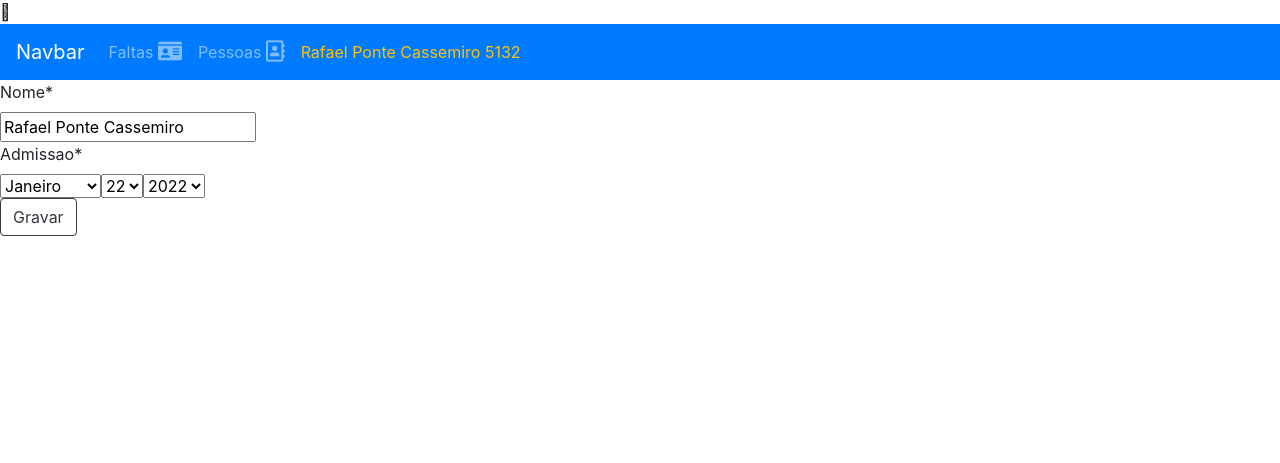
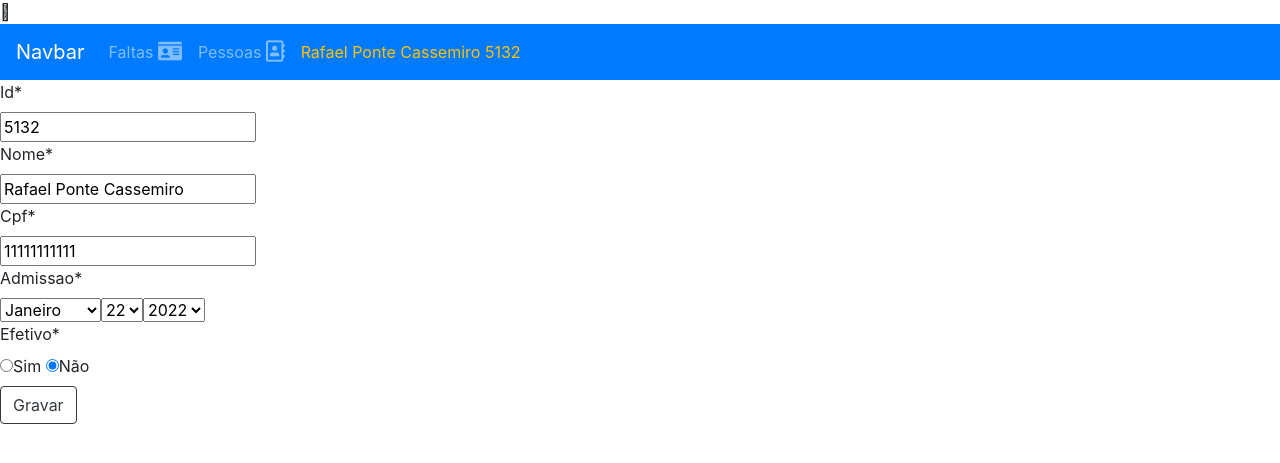
Before and after one commit to rafaelponte89/ficha_frequencia, a Django app: page /pessoas/5132 in a window 1280 px wide. Shown: the top 463 px of the page. Run offline with Django 4.2, Linux system fonts and the light colour scheme; data comes from the database, SQL or seed files in the repository; both versions use the stored data as it was after the commit; some libraries are stand-ins or nearby versions.

Commit message:
Mudança no relatório ficha cem Novos campos no model Pessoa Formatação no CPF e data

```diff
--- a/app_ficha_cem/forms.py
+++ b/app_ficha_cem/forms.py
@@ -1,9 +1,14 @@
 from django import forms
 from .models import Pessoas, Faltas, Faltas_Pessoas
-from django.forms.widgets import SelectDateWidget
+from django.forms.widgets import SelectDateWidget, RadioSelect
 from django.utils.timezone import now
+from .models import Pessoas
 class formularioPessoa(forms.ModelForm):
+    id = forms.CharField(max_length=6, required=True)
     nome = forms.CharField(max_length=150, required=True)
+    cpf = forms.CharField(max_length=11, required=True)
+    efetivo = forms.ChoiceField(choices=Pessoas.EFETIVO,widget= forms.RadioSelect)
+
     admissao =  forms.DateField(initial=now,
     widget=SelectDateWidget(months={1:'Janeiro',
                                     2:'Fevereiro',
@@ -13,7 +18,7 @@ class formularioPessoa(forms.ModelForm):
     )
     class Meta:
         model = Pessoas
-        fields = ['nome','admissao']
+        fields = ['id','nome','cpf','admissao','efetivo']
 
 # formulário tipo de faltas
 class formularioTF(forms.ModelForm):
--- a/app_ficha_cem/models.py
+++ b/app_ficha_cem/models.py
@@ -15,9 +15,15 @@ class Faltas(models.Model):
 
 
 class Pessoas(models.Model):
-    # id = models.CharField(max_length=6, primary_key=True)
+    EFETIVO =  (
+     (True,'Sim'),
+     (False,'Não')
+    )
+    id = models.CharField(max_length=6, primary_key=True)
     nome = models.CharField(max_length=150)
+    cpf = models.CharField(max_length=11, default='11111111111')
     admissao = models.DateField(default='1991-01-01')
+    efetivo = models.BooleanField(choices=EFETIVO, verbose_name='Efetivo: ', default=False)
 
 class Faltas_Pessoas(models.Model):
 
--- a/app_ficha_cem/urls.py
+++ b/app_ficha_cem/urls.py
@@ -3,12 +3,12 @@ from .views import gerar_ficha, faltas, atualizar_pessoa, \
 from django.urls.conf import path
 urlpatterns = [
     path('pessoas/', pessoas, name="listarpessoas"),
-    path('pessoas/<int:pessoa_id>', atualizar_pessoa, name="atualizarpessoa"),
-    path('pessoas/<int:pessoa_id>/faltas', pessoas_faltas, name="lancarfalta" ),
-    path('pessoas/<int:pessoa_id>/fichas', listar_ficha, name='listarficha' ),
-    path('pessoas/<int:pessoa_id>/fichas/<int:ano>', gerar_ficha, name='ficha'),
+    path('pessoas/<str:pessoa_id>', atualizar_pessoa, name="atualizarpessoa"),
+    path('pessoas/<str:pessoa_id>/faltas', pessoas_faltas, name="lancarfalta" ),
+    path('pessoas/<str:pessoa_id>/fichas', listar_ficha, name='listarficha' ),
+    path('pessoas/<str:pessoa_id>/fichas/<int:ano>', gerar_ficha, name='ficha'),
     path('faltas/', faltas, name="listarfaltas"),
-    path('pessoas/<int:pessoa_id>/fichas/encerramento/<int:ano>', encerrar_ano, name='encerrarano' ),
+    path('pessoas/<str:pessoa_id>/fichas/encerramento/<int:ano>', encerrar_ano, name='encerrarano' ),
 
     path('pessoas/<int:pessoa_id>/fichas/<int:ano>/', pdf, name='imprimir'),
 
--- a/app_ficha_cem/views.py
+++ b/app_ficha_cem/views.py
@@ -329,10 +329,10 @@ def buscar_informacoes_ficha(pessoa_id, ano):
     dia_adm= pessoa.admissao.day
     mes_adm = pessoa.admissao.month
     ano_adm = pessoa.admissao.year
-    admissao = f'{dia_adm}/{mes_adm}/{ano_adm}'
+
 
     tipo_faltas=contar_tipos_faltas(faltas)
-
+    print(tipo_faltas)
     data = ''
     for falta in faltas:
 
@@ -374,6 +374,13 @@ def buscar_informacoes_ficha(pessoa_id, ano):
             elif mes == 12:
                 meses['dezembro'][dia] = falta.falta.tipo
 
+    pessoa.cpf = f'{pessoa.cpf[:3]}.{pessoa.cpf[3:6]}.{pessoa.cpf[6:9]}-{pessoa.cpf[-2:]}'
+    pessoa.admissao = f'{dia_adm}/{mes_adm}/{ano_adm}'
+    print(pessoa.efetivo)
+    if pessoa.efetivo:
+        pessoa.efetivo='Sim'
+    else:
+        pessoa.efetivo='Não'
 
     contexto = {
         'meses': meses,
@@ -563,49 +570,67 @@ def pdf(request, pessoa_id, ano):
     for i in range(1,32):
         mes_dias.append(i)
 
+    mes_dias.append('Tempos')
+
     for k,v in contexto['meses'].items():
         v.insert(0,k)
 
+    print(len(contexto['meses']['fevereiro']))
+    contexto['meses']['janeiro'].append('Tempos')
+    if len(contexto['meses']['fevereiro']) == 29:
+
+        contexto['meses']['fevereiro'].extend(['','','','Função','Cargo','UE'])
+    else:
+        contexto['meses']['fevereiro'].extend(['','','Função','Cargo','UE'])
+    contexto['meses']['marco'].extend(['Atribuição'])
+    contexto['meses']['abril'].extend(['',contexto['funcao_at'], contexto['cargo_at'], contexto['ue_at']])
+    contexto['meses']['maio'].extend(['Anterior'])
+
+    contexto['meses']['junho'].extend(['',contexto['funcao_a'], contexto['cargo_a'], contexto['ue_a']])
+    contexto['meses']['julho'].extend(['Atual'])
+
+    contexto['meses']['agosto'].extend([contexto['funcao'], contexto['cargo'], contexto['ue']])
+
+    for k,v in contexto['tp_faltas'].items():
+        v.insert(0,k)
+
+    data_tp_falta = [tp for tp in contexto['tp_faltas'].values()]
 
     data_faltas = [m for m in contexto['meses'].values()]
+
     data_faltas.insert(0, mes_dias)
 
-    t_faltas = Table(data_faltas)
-    # data_tipos = [
-    #     [k for k,v in tipo_falta.items()],
-
-    #     [ str(f'{v[0]}') for k,v in tipo_falta.items()],
-    #     [ str(f'{v[1]}') for k,v in tipo_falta.items()],
-    # ]
-    style_table = TableStyle([('GRID',(0,0),(-1,-1), 0.5, colors.black),
+    style_table_corpo = TableStyle([('GRID',(0,0),(-1,-1), 0.5, colors.black),
                             ('LEFTPADDING',(0,0),(-1,-1),2),
                             ('TOPPADDING',(0,0),(-1,-1),2),
                             ('BOTTOMPADDING',(0,0),(-1,-1),2),
                             ('RIGHTPADDING',(0,0),(-1,-1),2),
                             ('ALIGN',(0,0),(-1,-1),'CENTER'),
                             ('FONTSIZE',(0,0), (-1,-1),8.5),
-
+                            ('SPAN',(32,0),(34,1)),
+                            ('SPAN',(32,3),(34,3)),
+                            ('SPAN',(32,5),(34,5)),
+                            ('SPAN',(32,7),(34,7)),
+                            ('SPAN',(32,9),(34,12)),
                             ])
 
-    tipos_faltas = Faltas.objects.all()
-    tp_faltas = []
+    t_faltas = Table(data_faltas, hAlign='LEFT')
 
-    for tp in tipos_faltas:
-        tp_faltas.append(tp.tipo)
 
     # aplica estilo diferente conforme a condição, ou seja, as falas ficam com cor de background
     for row, values in enumerate(data_faltas):
        for column, value in enumerate(values):
-           print(column, value)
-           if value in tp_faltas:
-               style_table.add('BACKGROUND',(column,row),(column,row),colors.lightblue)
+        #    print(column, value)
+           if value in contexto['tp_faltas']:
+               style_table_corpo.add('BACKGROUND',(column,row),(column,row),colors.lightblue)
 
-    t_faltas.setStyle(style_table)
+    t_faltas.setStyle(style_table_corpo)
 
-    # t_tipos = Table(data_tipos, style=[('GRID',(0,0),(-1,-1), 0.5, colors.black),
-    #                         ('ALIGN',(0,0),(-1,-1),'CENTER'),
-    #                         ('FONTSIZE',(0,0), (-1,-1),8.5),
-    #                         ])
+    t_tipos = Table(data_tp_falta, style=[('GRID',(0,0),(-1,-1), 0.5, colors.black),
+                            ('ALIGN',(0,0),(-1,-1),'CENTER'),
+                            ('FONTSIZE',(0,0), (-1,-1),8.5),
+                            ], hAlign='LEFT')
+
     styles = getSampleStyleSheet()
 
     styleH = ParagraphStyle('Cabeçalho',
@@ -615,16 +640,40 @@ def pdf(request, pessoa_id, ano):
                             spaceAfter=14)
 
     styleB = ParagraphStyle('Corpo',
-                        spaceAfter=14)
+                        spaceAfter=14
+                    )
+    styleAss = ParagraphStyle('Assinatura',
+                        alignment=1
+                    )
+
     elements.append(Paragraph('<para><img src="https://www.orlandia.sp.gov.br/novo/wp-content/uploads/2017/01/brasaoorlandia.png" width="40" height="40"/> </para>'))
     elements.append(Paragraph(f"<strong>Ficha Cem - Ano</strong>:{contexto['ano']}", styleH))
-    elements.append(Paragraph(f"<strong>Nome</strong>: {contexto['pessoa'].nome}", styleB))
+    # elements.append(Paragraph(f"<strong>Nome</strong>: {contexto['pessoa'].nome}  RM: {contexto['pessoa'].id}", styleB))
+
+    data_pessoa = [
+        [Paragraph(f"<strong>Nome: </strong>{contexto['pessoa'].nome}"),Paragraph(f"<strong>Matrícula: </strong>{contexto['pessoa'].id}")],
+        [Paragraph(f"<strong>CPF: </strong>{contexto['pessoa'].cpf}"),Paragraph(f"<strong>Data de Admissão: </strong>{contexto['pessoa'].admissao}"),
+        Paragraph(f"<strong>Efetivo: </strong>{contexto['pessoa'].efetivo}")]
+    ]
+    tb_pessoa = Table(data_pessoa,style=[('GRID',(0,0),(-1,-1), 0.5, colors.white),
+                                ('ALIGN',(0,0),(-1,-1),'LEFT'),
+                            ('FONTSIZE',(0,0), (-1,-1),8.5),
+                            ],hAlign='LEFT')
+
+    #Send the data and build the file
+    elements.append(tb_pessoa)
+    elements.append(t_faltas)
+
+    elements.append(Paragraph(f"", styleB))
+    elements.append(t_tipos)
+
+    elements.append(Paragraph('____________________________', styleAss))
+    elements.append(Paragraph('Nome', styleAss))
+    elements.append(Paragraph('Diretora',styleAss))
+    elements.append(Paragraph('RG:11.111.111',styleAss))
 
 
-    #Send the data and build the file
-    elements.append(t_faltas)
 
-    # # elements.append(t_tipos)
     doc.build(elements)
 
 
```
Also changed, not shown: template/ficha_cem.html (+9 -4 lines), app_ficha_cem/migrations/0008_alter_pessoas_id.py (added), app_ficha_cem/migrations/0009_pessoas_cpf.py (added), app_ficha_cem/migrations/0010_pessoas_efetivo.py (added), db.sqlite3.
